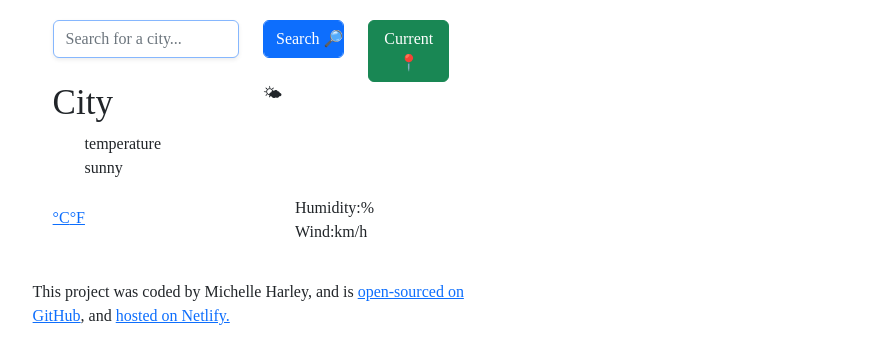
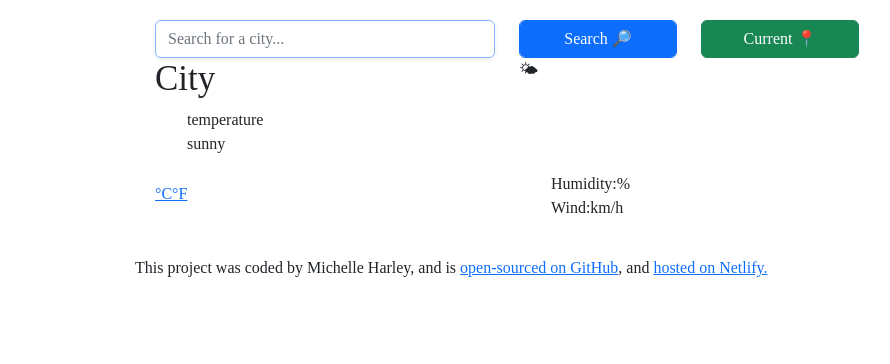
Before and after one commit to harleyma1851/react-week4-weather-app, a React (Create React App) app: page / in a window 1280 px wide. Shown: the top 364 px of the page, without its empty margins (133-1023 px from the left). Built offline with nearby package versions, Linux system fonts and the light colour scheme.

Commit message:
Update App.css

```diff
--- a/src/App.css
+++ b/src/App.css
@@ -1,12 +1,12 @@
 body {
   font-family: "DotGothic16", sans-serif;
   font-family: "Uchen", serif;
-  max-width: 60%;
+
 }
 
 .container {
   max-width: 60%;
-  content: center;
+
 }
 
 .App {
```
